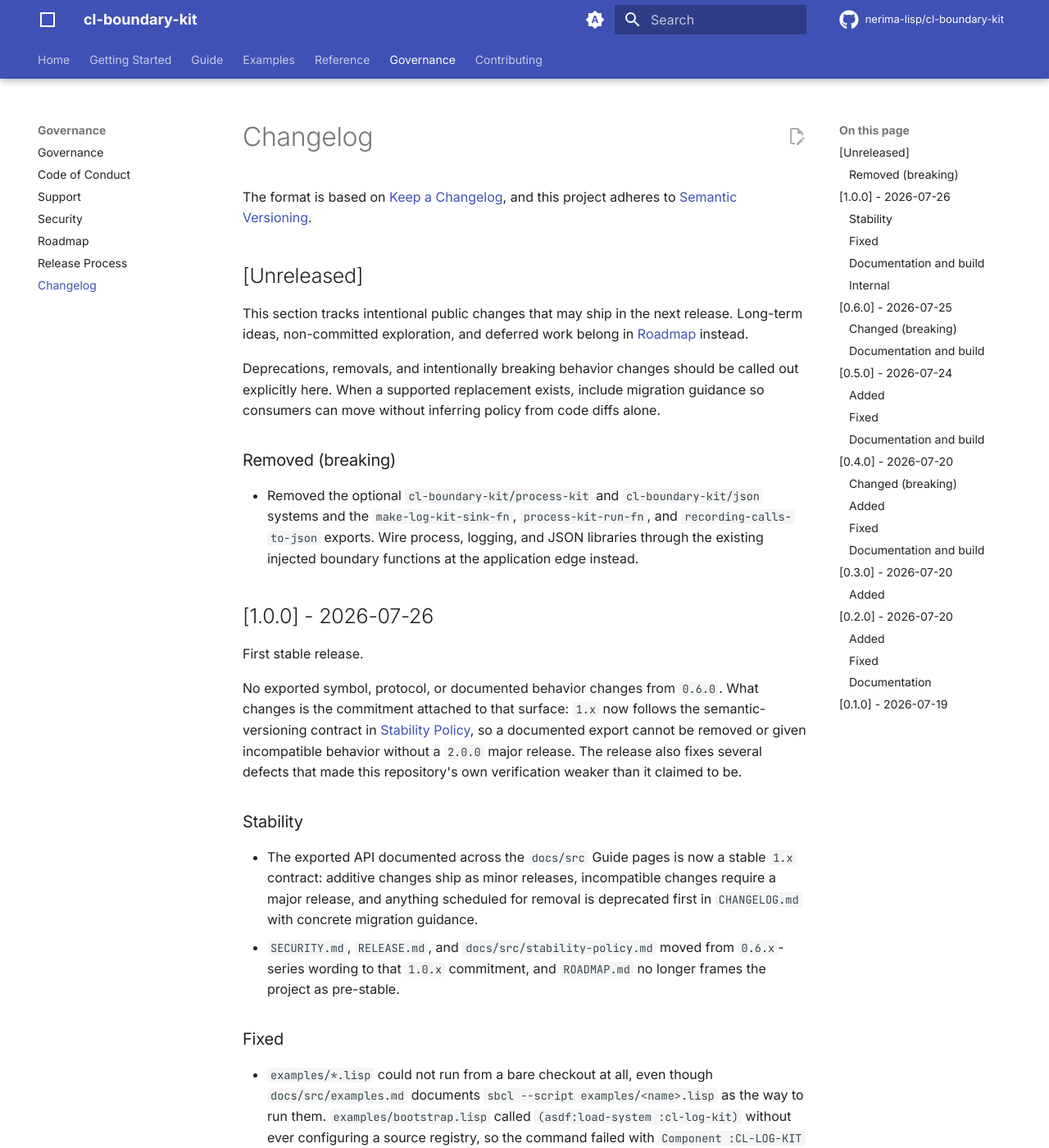
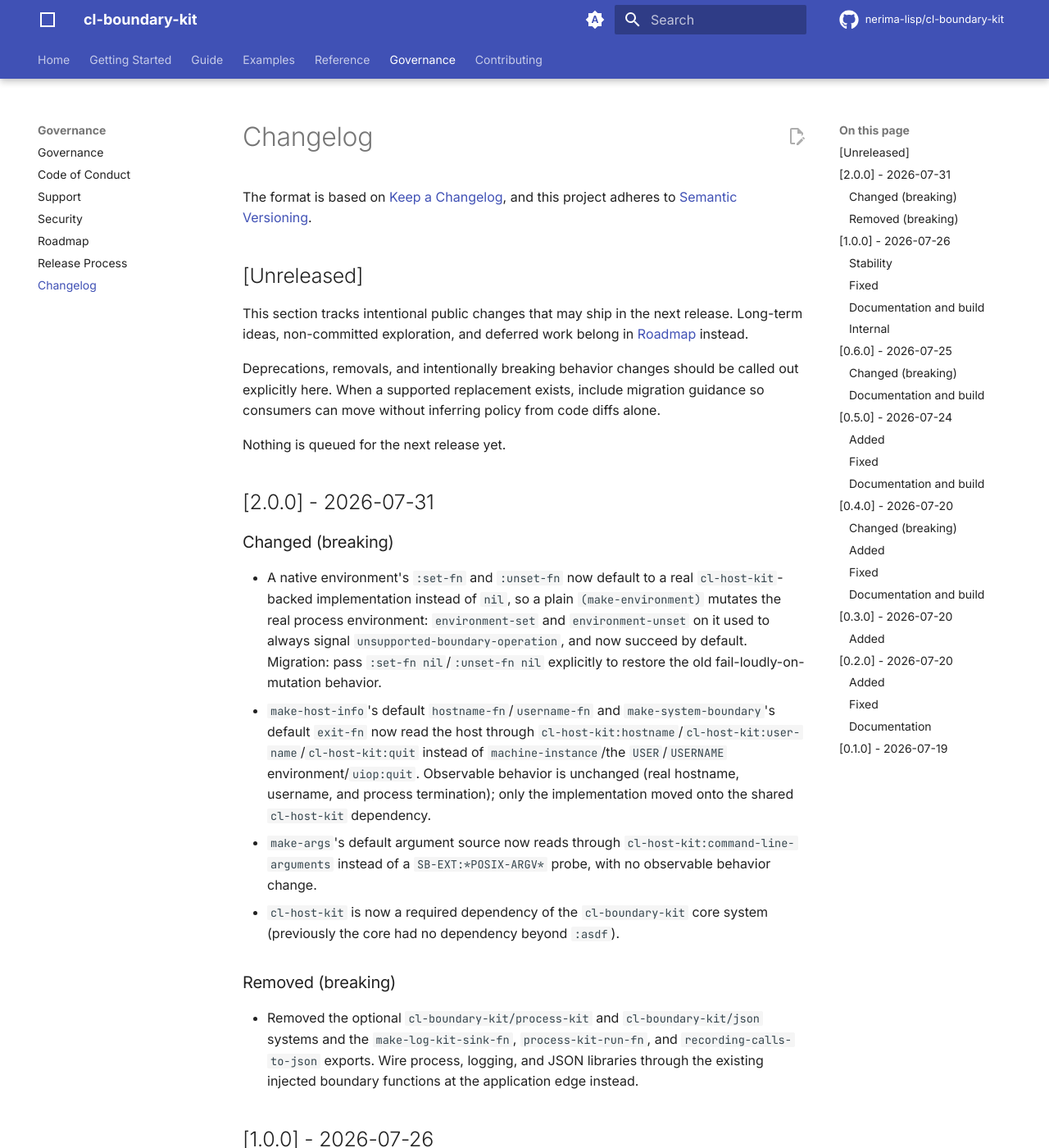
Before and after one commit to nerima-lisp/cl-boundary-kit, an MkDocs documentation site: the page built from docs/src/changelog.md, in a window 1280 px wide and 1400 px high. Shown: the whole window at 82% size. Built offline with MkDocs 1.6.1 and Material for MkDocs 9.7.7, drawn with Linux system fonts in a browser that asks for light colours; comment, search, counter and statistics services are not loaded.

Commit message:
feat!: adopt cl-host-kit as the real args/env/host-info/system backend
make-args, make-host-info, and make-system-boundary now read the real
command-line arguments, hostname/username/pid, and exit through
cl-host-kit instead of hand-rolled SB-EXT/UIOP probes. A native
environment's :set-fn/:unset-fn also default to a real cl-host-kit
mutation implementation instead of nil, so a plain (make-environment)
now mutates the real process environment instead of always signaling
unsupported-boundary-operation; pass :set-fn nil/:unset-fn nil to keep
the old fail-loudly default.

cl-host-kit becomes a required dependency of the core system. Bump to
2.0.0 per stability-policy.md's major-release requirement for
incompatible documented-behavior changes, and fold in the
cl-log-kit/cl-process-kit/cl-json-kit removal from #5, which never got
a root CHANGELOG.md entry.

```diff
--- a/docs/src/changelog.md
+++ b/docs/src/changelog.md
@@ -13,6 +13,31 @@ Deprecations, removals, and intentionally breaking behavior changes should be
 called out explicitly here. When a supported replacement exists, include
 migration guidance so consumers can move without inferring policy from code
 diffs alone.
+
+Nothing is queued for the next release yet.
+
+## [2.0.0] - 2026-07-31
+
+### Changed (breaking)
+
+- A native environment's `:set-fn` and `:unset-fn` now default to a real
+  `cl-host-kit`-backed implementation instead of `nil`, so a plain
+  `(make-environment)` mutates the real process environment: `environment-set`
+  and `environment-unset` on it used to always signal
+  `unsupported-boundary-operation`, and now succeed by default. Migration:
+  pass `:set-fn nil`/`:unset-fn nil` explicitly to restore the old
+  fail-loudly-on-mutation behavior.
+- `make-host-info`'s default `hostname-fn`/`username-fn` and
+  `make-system-boundary`'s default `exit-fn` now read the host through
+  `cl-host-kit:hostname`/`cl-host-kit:user-name`/`cl-host-kit:quit` instead of
+  `machine-instance`/the `USER`/`USERNAME` environment/`uiop:quit`. Observable
+  behavior is unchanged (real hostname, username, and process termination);
+  only the implementation moved onto the shared `cl-host-kit` dependency.
+- `make-args`'s default argument source now reads through
+  `cl-host-kit:command-line-arguments` instead of a `SB-EXT:*POSIX-ARGV*`
+  probe, with no observable behavior change.
+- `cl-host-kit` is now a required dependency of the `cl-boundary-kit` core
+  system (previously the core had no dependency beyond `:asdf`).
 
 ### Removed (breaking)
 
```
Also changed, not shown: docs/src/faq.md (+4 -3 lines), docs/src/filesystem-and-environment.md (+8 -3 lines), docs/src/system-and-host.md (+3 -3 lines), CHANGELOG.md, 12 other files.
